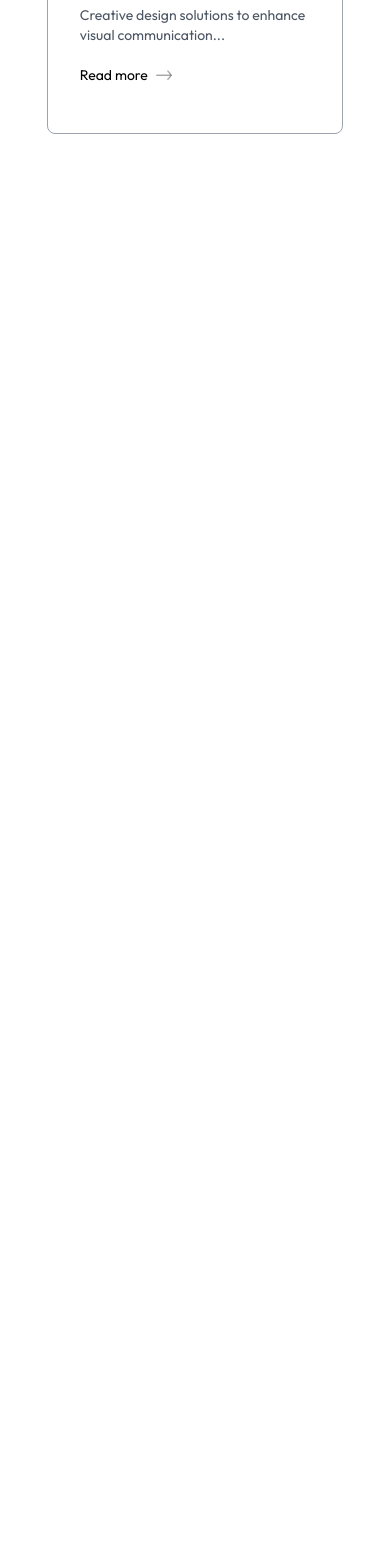
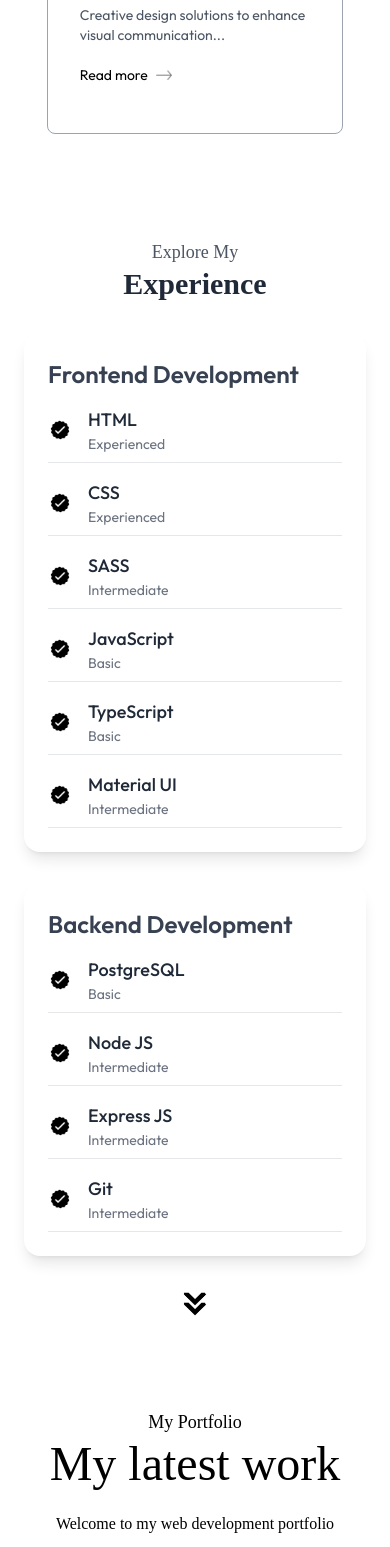
Before and after one commit to iTs-Minal/my-portfolio, a Next.js app: page / in a window 390 px wide. Shown: the part 3842-5389 px from the top of the page. Before the commit the page ends 4016 px from the top, so only its background shows below. Built offline with nearby package versions, Linux system fonts and the light colour scheme; a web font is replaced by a local one.

Commit message:
Work and Experience section created

```diff
--- /dev/null
+++ b/app/components/Experiences.tsx
@@ -0,0 +1,94 @@
+import { assets } from "@/assets/assets";
+import Image from "next/image";
+import React from "react";
+
+const Experiences: React.FC = () => {
+  const frontendSkills = [
+    { name: "HTML", level: "Experienced" },
+    { name: "CSS", level: "Experienced" },
+    { name: "SASS", level: "Intermediate" },
+    { name: "JavaScript", level: "Basic" },
+    { name: "TypeScript", level: "Basic" },
+    { name: "Material UI", level: "Intermediate" },
+  ];
+
+  const backendSkills = [
+    { name: "PostgreSQL", level: "Basic" },
+    { name: "Node JS", level: "Intermediate" },
+    { name: "Express JS", level: "Intermediate" },
+    { name: "Git", level: "Intermediate" },
+  ];
+
+  return (
+    <div id="experiences" className="py-12 px-6 mt-4">
+      <div className="text-center mb-8">
+        <p className="text-lg font-medium font-Ovo text-gray-600">Explore My</p>
+        <h1 className="text-3xl font-bold font-Ovo text-gray-800">Experience</h1>
+      </div>
+      <div className="max-w-5xl mx-auto grid grid-cols-1 md:grid-cols-2 gap-8">
+        {/* Frontend Development */}
+        <div className="bg-white p-6 rounded-2xl shadow-lg">
+          <h2 className="text-2xl font-semibold text-gray-700 mb-4">
+            Frontend Development
+          </h2>
+          <div className="space-y-4">
+            {frontendSkills.map((skill) => (
+              <article
+                key={skill.name}
+                className="flex items-center space-x-4 border-b border-gray-200 pb-2"
+              >
+                <Image
+                  src={assets.checkmark}
+                  alt="Experience icon"
+                  className="w-6 h-6"
+                />
+                <div>
+                  <h3 className="text-lg font-medium text-gray-800">
+                    {skill.name}
+                  </h3>
+                  <p className="text-sm text-gray-500">{skill.level}</p>
+                </div>
+              </article>
+            ))}
+          </div>
+        </div>
+        {/* Backend Development */}
+        <div className="bg-white p-6 rounded-2xl shadow-lg">
+          <h2 className="text-2xl font-semibold text-gray-700 mb-4">
+            Backend Development
+          </h2>
+          <div className="space-y-4">
+            {backendSkills.map((skill) => (
+              <article
+                key={skill.name}
+                className="flex items-center space-x-4 border-b border-gray-200 pb-2"
+              >
+                <Image
+                  src={assets.checkmark}
+                  alt="Experience icon"
+                  className="w-6 h-6"
+                />
+                <div>
+                  <h3 className="text-lg font-medium text-gray-800">
+                    {skill.name}
+                  </h3>
+                  <p className="text-sm text-gray-500">{skill.level}</p>
+                </div>
+              </article>
+            ))}
+          </div>
+        </div>
+      </div>
+      <div className="mt-8 text-center">
+        <Image
+          src={assets.arrow}
+          alt="Arrow icon"
+          className="w-8 h-8 mx-auto cursor-pointer"
+          onClick={() => (window.location.href = "./#projects")}
+        />
+      </div>
+    </div>
+  );
+};
+
+export default Experiences;
--- a/app/components/Navbar.tsx
+++ b/app/components/Navbar.tsx
@@ -65,6 +65,11 @@ useEffect(()=>{
           <li>
             <a className="font-Ovo" href="#services">
               Services
+            </a>
+          </li>
+          <li>
+            <a className="font-Ovo" href="#experiences">
+              Experiences
             </a>
           </li>
           <li>
--- /dev/null
+++ b/app/components/Work.tsx
@@ -0,0 +1,51 @@
+import { assets, workData } from "@/assets/assets";
+import Image from "next/image";
+import React from "react";
+
+const Work = () => {
+  return (
+    <div id="work" className="w-full px-[12%] py-10 scroll-mt-20">
+      <h4 className="text-center mb-1 text-lg font-Ovo">My Portfolio</h4>
+      <h2 className="text-center text-5xl font-Ovo">My latest work</h2>
+
+      <p className="text-center max-w-2xl mx-auto mt-5 mb-12 font-Ovo">
+        Welcome to my web development portfolio Explore a collection of projects
+        showcasing my expertise in front-end development.
+      </p>
+
+      <div className="grid grid-cols-auto my-10 gap-5">
+        {workData.map((project, index) => (
+          <div
+            className="aspect-square bg-no-repeat bg-cover bg-center rounded-lg relative cursor-pointer group"
+            key={index}
+            style={{ backgroundImage: `url(${project.bgImage})` }}
+          >
+            <div className="bg-white/80 w-10/12 rounded-md bottom-5 left-[-4rem]  absolute translate-x-1/2 py-3 px-5 flex items-center justify-between duration-500 group-hover:bottom-7">
+              <div>
+                <h2 className="font-semibold">{project.title}</h2>
+                <p className="text-sm text-gray-700">{project.description}</p>
+              </div>
+              <div className="border rounded-full border-black w-9 aspect-square flex items-center justify-center shadow-[2px_2px_0_#000] group-hover:bg-lime-300 transition">
+                <Image src={assets.send_icon} alt="send icon" className="w-5" />
+              </div>
+            </div>
+          </div>
+        ))}
+      </div>
+
+      <a
+        href=""
+        className="w-max flex items-center justify-center gap-2 text-gray-700 border-[0.5px] border-gray-700 rounded-full py-3 px-10 mx-auto my-20 hover:bg-lightHover duration-500"
+      >
+        Show More{" "}
+        <Image
+          src={assets.right_arrow_bold}
+          alt="right-arrow"
+          className="w-4"
+        />{" "}
+      </a>
+    </div>
+  );
+};
+
+export default Work;
--- a/app/page.tsx
+++ b/app/page.tsx
@@ -1,8 +1,10 @@
 "use client"
 import About from "./components/About";
+import Experiences from "./components/Experiences";
 import Header from "./components/Header";
 import Navbar from "./components/Navbar";
 import Services from "./components/Services";
+import Work from "./components/Work";
 
 
 export default function Home() {
@@ -12,6 +14,8 @@ export default function Home() {
     <Header/>
     <About/>
     <Services/>
+    <Experiences/>
+    <Work/>
     </>
   );
 }
--- a/assets/assets.js
+++ b/assets/assets.js
@@ -16,6 +16,8 @@ import sql from "./sql.png";
 import redux from "./redux.png";
 import next from  "./next.png"
 import node from "./node.png"
+import checkmark from "./checkmark.png"
+import arrow from "./arrow.png"
 import right_arrow_white from './right-arrow-white.png';
 import logo from './logo.png';
 import logo_dark from './logo_dark.png';
@@ -50,6 +52,8 @@ export const assets = {
     edu_icon_dark,
     project_icon,
     project_icon_dark,
+    checkmark,
+    arrow,
     vscode,
     firebase,
     figma,
```
Also changed, not shown: assets/arrow.png (added), assets/checkmark.png (added).
